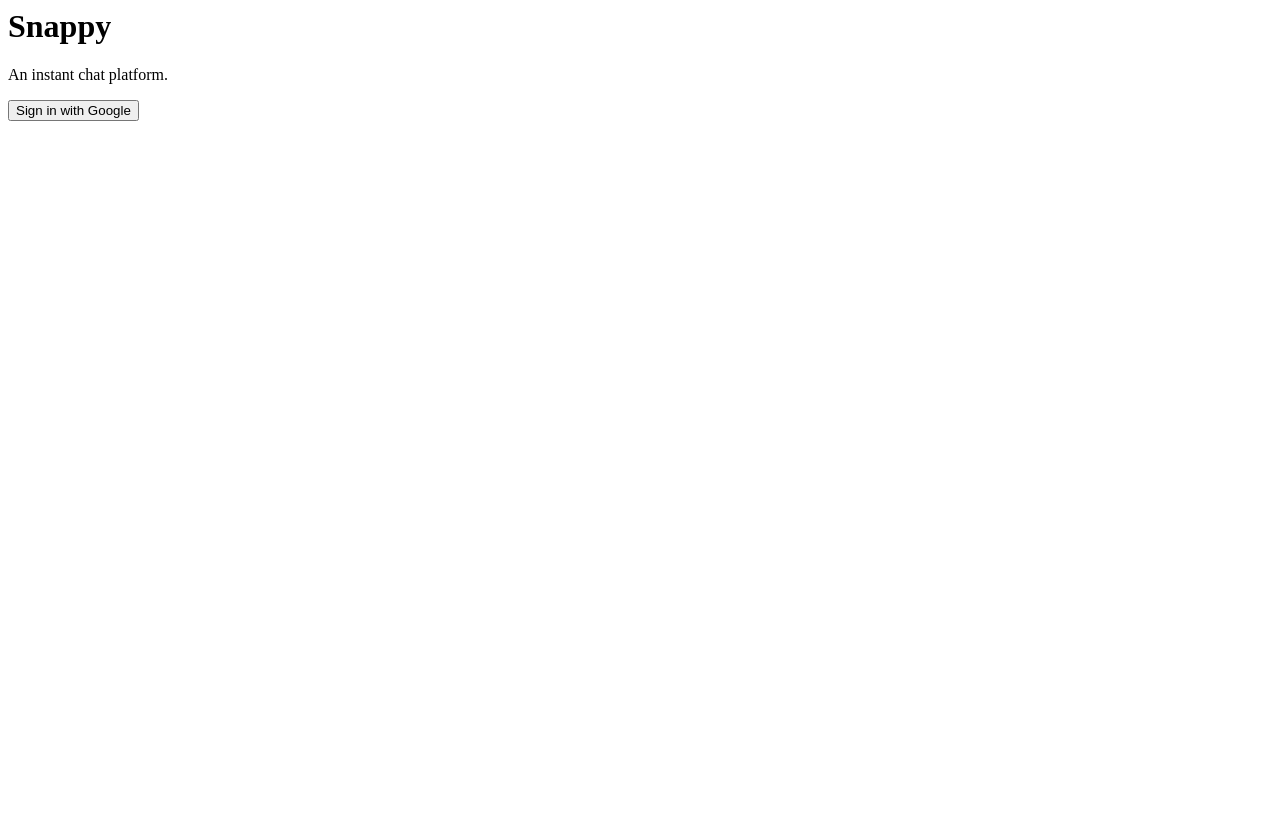
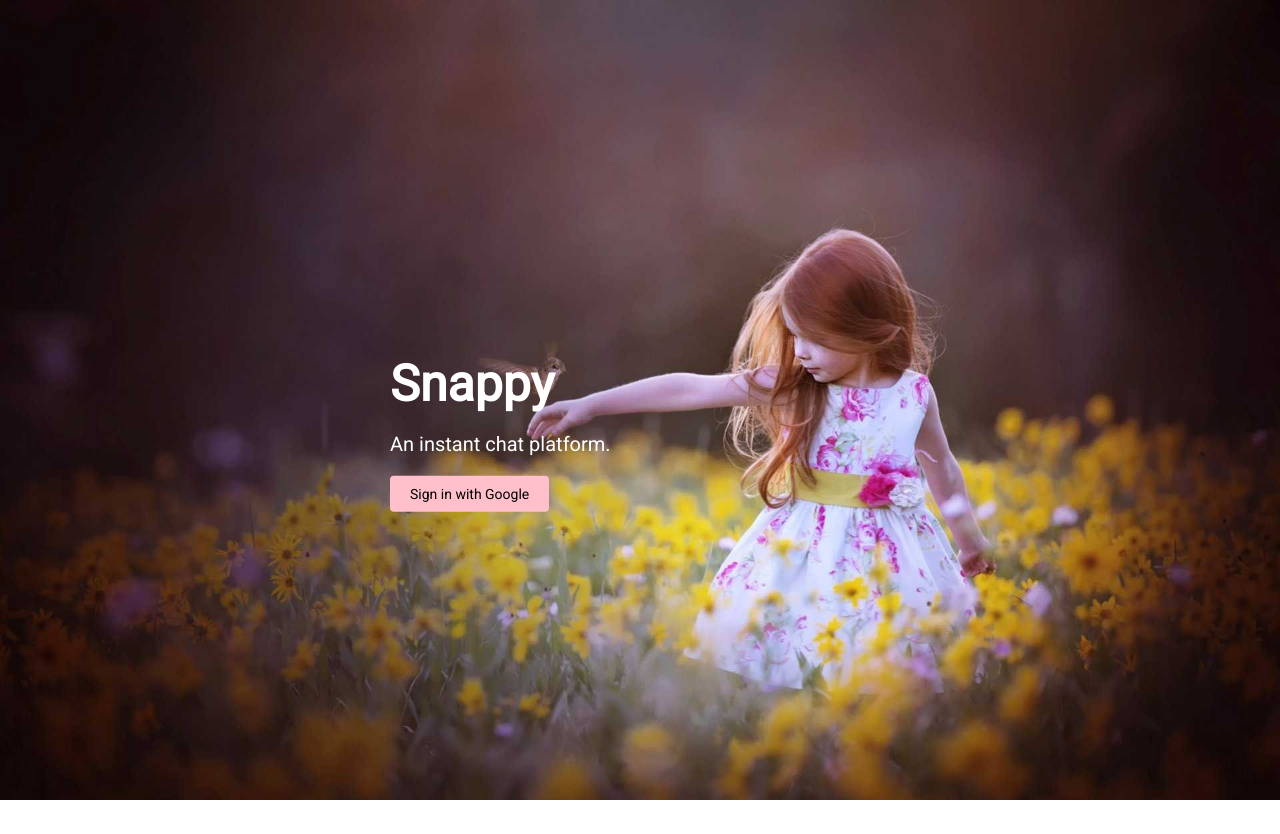
Before and after one commit to Stuti-kadia96/snappy, a plain HTML site: page index.html in a window 1280 px wide. Before the commit the page ends 808 px from the top, so only its background shows below. Drawn offline with nearby package versions, Linux system fonts and the light colour scheme.

Commit message:
homepage

```diff
--- a/index.html
+++ b/index.html
@@ -1,14 +1,14 @@
 <html>
 <head>
   <title>Snappy</title>
-<!-- <link rel="stylesheet" href="https://cdnjs.cloudflare.com/ajax/libs/normalize/5.0.0/normalize.css"/>
-<link rel="stylesheet" href="https://fonts.googleapis.com/css?family=Roboto"> -->
+<link rel="stylesheet" href="https://cdnjs.cloudflare.com/ajax/libs/normalize/5.0.0/normalize.css"/>
+<link rel="stylesheet" href="https://fonts.googleapis.com/css?family=Roboto">
   <link rel="stylesheet" href="style.css">
   </head>
   <body>
 <div class="main">
   <h1 class ="logo">Snappy</h1>
-  <p>
+  <p class="tagline">
     An instant chat platform.
   </p>
   <button class="button">Sign in with Google</button>
--- a/style.css
+++ b/style.css
@@ -3,8 +3,44 @@
 html, body {
     height: 100%;
     box-sizing: border-box;
+    font-family: "Roboto";
+    font-size: 14px;
 }
 
 *, *:before, *:after {
     box-sizing: inherit;
 }
+
+body {
+  background-image: url("bg.jpg");
+  background-repeat: no-repeat;
+  background-size: cover;
+}
+.main{
+  width: 500px;
+  margin: auto;
+  position: relative;
+    top: 50%;
+    transform: translateY(-50%);
+}
+.logo {
+  font-size: 50px;
+  color: white;
+  margin-bottom: 10px;
+}
+.tagline {
+  font-size: 20px;
+  color: white;
+}
+.button {
+  background-color: pink;
+  color: whiteviolet;
+  border: none;
+  padding: 10px 20px;
+  border-radius: 4px;
+  cursor: pointer;
+}
+.button:hover {
+    background: darkpink;
+    color: blue;
+}
```
Also changed, not shown: bg.jpg (added).
